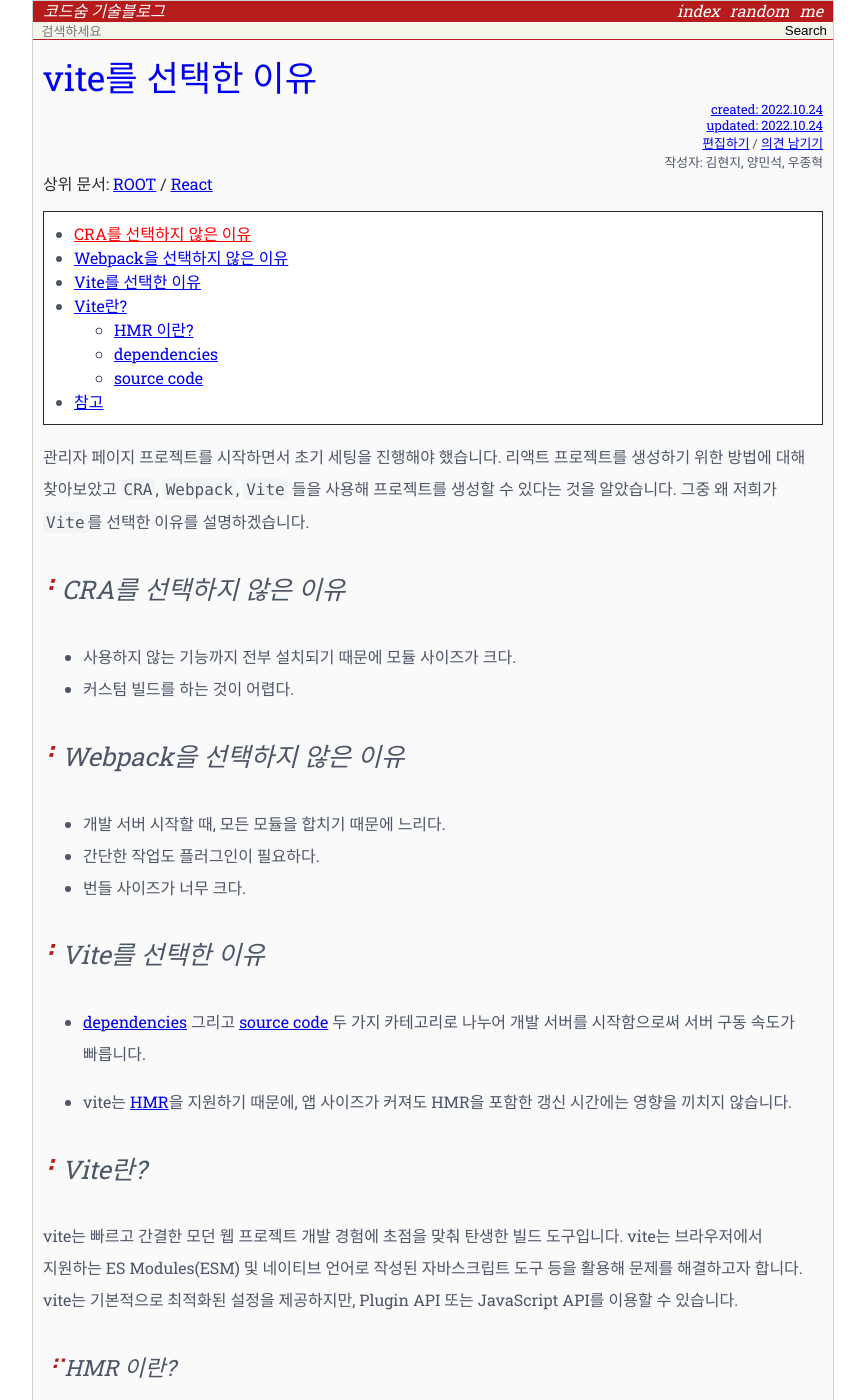
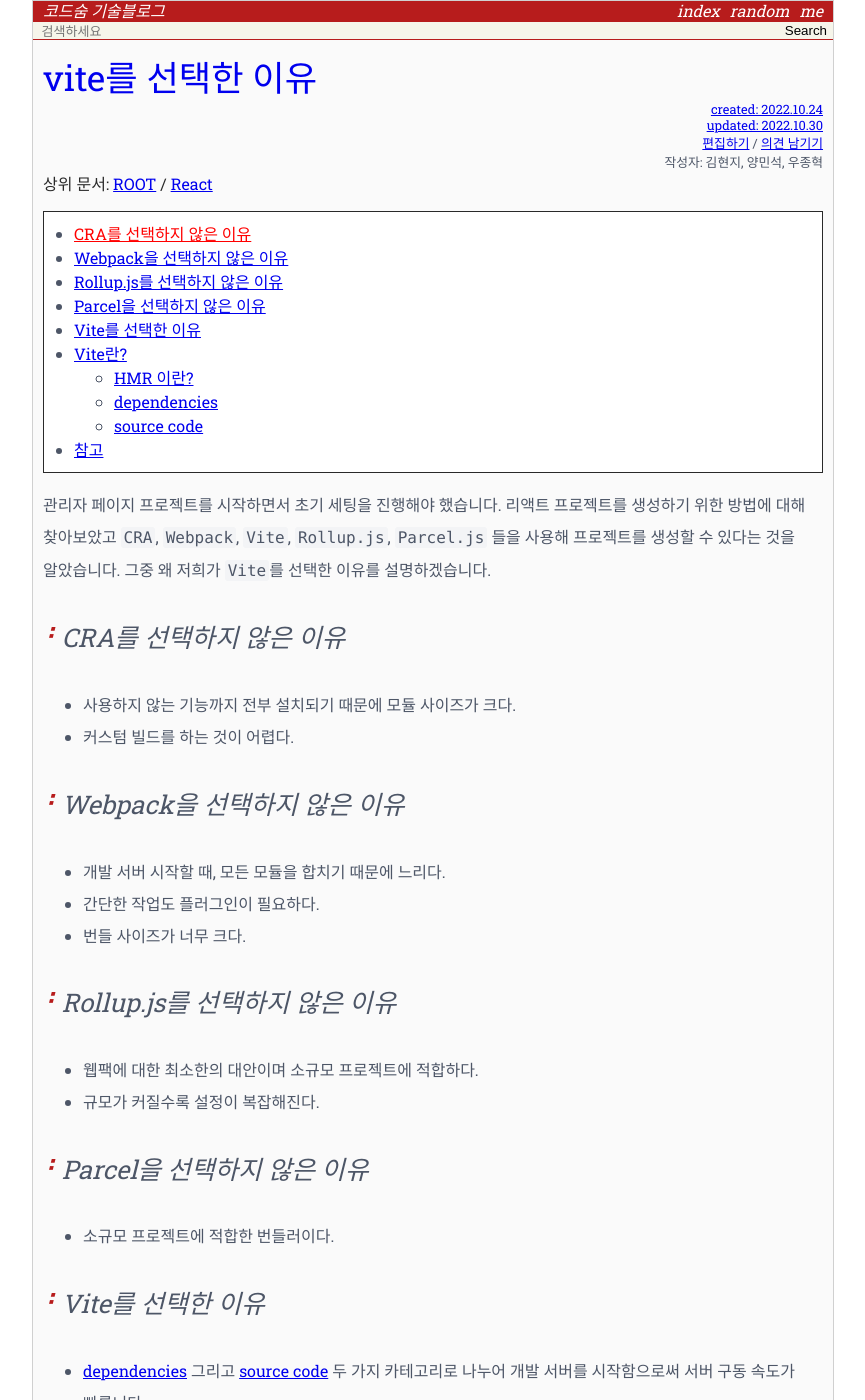
Before and after one commit to hannut91/codesoom.github.io, a Jekyll site: the page built from _wiki/react/vite.md, in a window 1280 px wide and 1400 px high. Shown: the whole window, without its empty margins (207-1072 px from the left). Built offline with Jekyll 4.4.1, drawn with Linux system fonts in a browser that asks for light colours; comment, search, counter and statistics services are not loaded; some of the changed text lies outside the part shown.

Commit message:
rollup과 pacel을 선택하지 않은 이유를 업데이트하라

```diff
--- a/_wiki/react/vite.md
+++ b/_wiki/react/vite.md
@@ -2,7 +2,7 @@
 layout  : wiki
 title   : vite를 선택한 이유
 date    : 2022-10-24 11:23:00 +0900
-updated : 2022-10-24 11:23:00 +0900
+updated : 2022-10-30 11:23:00 +0900
 author  : 김현지, 양민석, 우종혁
 tag     :
 toc     : true
@@ -16,7 +16,7 @@
 
 관리자 페이지 프로젝트를 시작하면서 초기 세팅을 진행해야 했습니다.
 리액트 프로젝트를 생성하기 위한 방법에 대해 찾아보았고
-`CRA`, `Webpack`, `Vite` 들을
+`CRA`, `Webpack`, `Vite`, `Rollup.js`, `Parcel.js` 들을
 사용해 프로젝트를 생성할 수 있다는 것을 알았습니다.
 그중 왜 저희가 `Vite`를 선택한 이유를 설명하겠습니다.
 
@@ -28,6 +28,13 @@
 - 개발 서버 시작할 때, 모든 모듈을 합치기 때문에 느리다.
 - 간단한 작업도 플러그인이 필요하다.
 - 번들 사이즈가 너무 크다.
+
+### Rollup.js를 선택하지 않은 이유
+- 웹팩에 대한 최소한의 대안이며 소규모 프로젝트에 적합하다.
+- 규모가 커질수록 설정이 복잡해진다.
+
+### Parcel을 선택하지 않은 이유
+- 소규모 프로젝트에 적합한 번들러이다.
 
 ### Vite를 선택한 이유
 - [dependencies](#dependencies) 그리고 [source code](#source-code) 두 가지 카테고리로 나누어 개발 서버를 시작함으로써 서버 구동 속도가 빠릅니다.
@@ -52,3 +59,5 @@
 
 ## 참고
 - [Vite를 사용해야 하는 이유](https://vitejs-kr.github.io/guide/why.html)
+- [webpack vs. babel vs. rollup vs. gulp vs. parcel vs. vite](https://ritza.co/articles/gen-articles/webpack-vs-babel-vs-rollup-vs-gulp-vs-parcel-vs-vite/)
+- [Parcel vs. WebPack 2021](https://levelup.gitconnected.com/parcel-vs-webpack-2021-64c347bcb31)
--- a/data/metadata/react/vite.json
+++ b/data/metadata/react/vite.json
@@ -3,6 +3,6 @@
  "title": "vite를 선택한 이유",
  "parent": "react",
  "url": "/wiki/react/vite",
- "updated": "2022-10-24 11:23:00 +0900",
+ "updated": "2022-10-30 11:23:00 +0900",
  "children": []
 }
```
